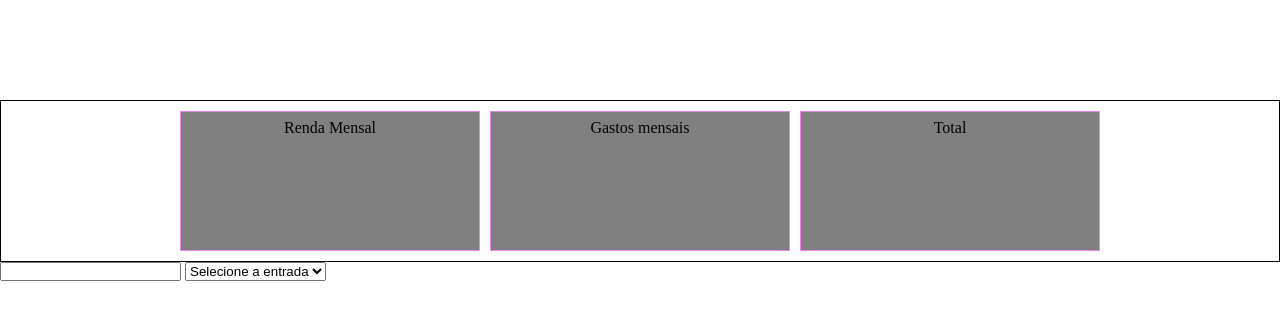
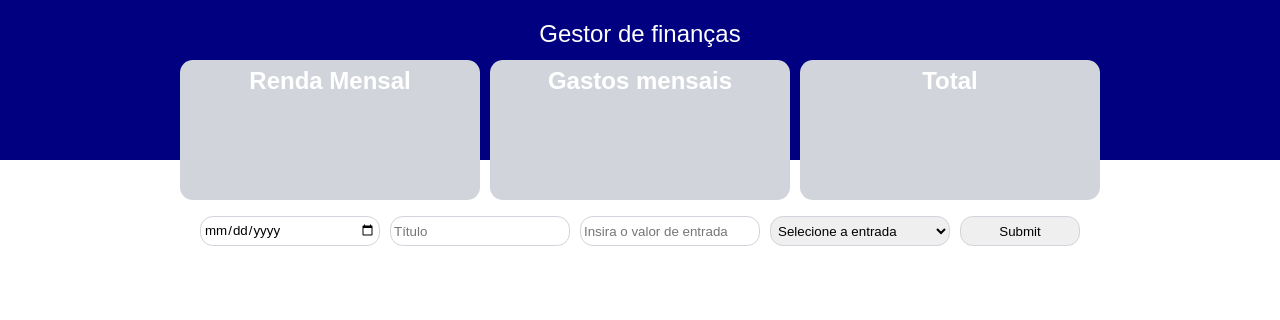
Before and after one commit to Jorgeigor/expenseManager, a plain HTML site: page index.html in a window 1280 px wide. Drawn offline with Linux system fonts and the light colour scheme.

Commit message:
Completed beta design, beginning JavaScript development

```diff
--- a/index.html
+++ b/index.html
@@ -4,25 +4,38 @@
     <meta charset="UTF-8">
     <meta name="viewport" content="width=device-width, initial-scale=1.0">
     <title>Expense Manager</title>
-    <link rel="stylesheet" href="styles/style.css">
+    <link rel="stylesheet" href="styles/index.css">
 </head>
 <body>
+    <header class="text-md">Gestor de finanças</header>
     <main>
-        <header>
-            <div class="elements">Renda Mensal</div>
-            <div class="elements">Gastos mensais</div>
-            <div class="elements">Total</div>
-        </header>
-        <form>
-            <label for="form_Manager">
-                <input type="text">
-                <select name="entrance_exit" id="entrance_exit">
+        <div class="container">
+            <div class="elements">
+                <h2> Renda Mensal</h2>
+                <h1></h1>
+            </div>
+            <div class="elements">
+                <h2> Gastos mensais</h2>
+            </div>
+            <div class="elements">
+                <h2> Total</h2>
+            </div>
+        </div>
+        <form class="flex justify padding-sm">
+            <label for="form_Manager" class="flex gap-0.625">
+                <input type="date" class="btn btn-lg">
+                <input type="text" class="btn btn-lg" placeholder="Título">
+                <input type="text" placeholder="Insira o valor de entrada" class="btn btn-lg">
+                <select name="entrance_exit" class="btn btn-lg">
                     <option value="" disabled selected hidden>Selecione a entrada</option>
                     <option value="">Renda mensal</option>
                     <option value="">Gasto mensal</option>
+                    <input type="submit" class="btn btn-sm">
                 </select>
             </label>
         </form>
+        <div class="contentBox"></div>
     </main>
+    <script src="script/script.js"></script>
 </body>
 </html>
--- /dev/null
+++ b/script/script.js
@@ -0,0 +1,14 @@
+const form = document.querySelector("form")
+
+form.onsubmit = (event) => {
+    event.preventDefault
+    function executar(){
+        const objeto = {
+            date: "",
+            title: "",
+            value: "",
+            entry: "",
+
+        }
+    }
+}
--- /dev/null
+++ b/styles/button.css
@@ -0,0 +1,18 @@
+.btn{
+    border: 1px solid #D1D5DB;
+    border-radius: 0.8rem;
+}
+
+.btn:focus{
+    outline-color: #D1D5DB;
+}
+.btn-sm{
+    width: 7.5rem;
+    height: 1.875rem;
+}
+
+.btn-lg{
+    width: 11.25rem;
+    height: 1.875rem;
+    padding: 0.1875rem;
+}
--- /dev/null
+++ b/styles/index.css
@@ -0,0 +1,3 @@
+@import url(style.css);
+@import url(utility.css);
+@import url(button.css);
--- a/styles/style.css
+++ b/styles/style.css
@@ -2,25 +2,49 @@
     margin: 0;
     padding: 0;
     box-sizing: border-box;
+    font-family: Arial, Helvetica, sans-serif;
   }
 main{
     height: 100vh;
     align-items: center;
 }
 header{
+    position: absolute;
+    display: block;
+    background-color: navy;
+    color: white;
+    text-align: center;
+    top: 0;
+    left: 0;
+    height: 20%;
+    width: 100%;
+    padding: 20px;
+}
+.container{
     display: flex;
-    border: 1px solid black;
+    padding: 10px;
     justify-content: center;
-    margin-top: 100px;
-    padding: 10px;
     gap: 10px;
+    position: relative;
+    width: 80%;
+    margin: 0 auto;
+    top: 50px;
 }
 
+form{
+    margin-top: 2.5rem;
+}
 .elements{
     text-align: center;
     padding: 7px;
     width: 300px;
     height: 140px;
-    border: 1px solid violet;
-    background-color: gray;
+    background-color: #D1D5DB;
+    border-radius: 0.8rem;
 }
+
+.contentBox{
+    display: flex;
+    flex-direction: column;
+    gap: 0.875rem;
+}
--- /dev/null
+++ b/styles/utility.css
@@ -0,0 +1,26 @@
+.flex{
+    display: flex;
+}
+
+.justify{
+    justify-content: center;
+}
+.gap-0\.625{
+    gap: 0.625rem;
+}
+
+.padding-sm{
+    padding: 1rem;
+}
+
+.text-sm{
+
+}
+
+.text-md{
+    font-size: 1.5rem;
+}
+
+h2{
+    color: white;
+}
```
